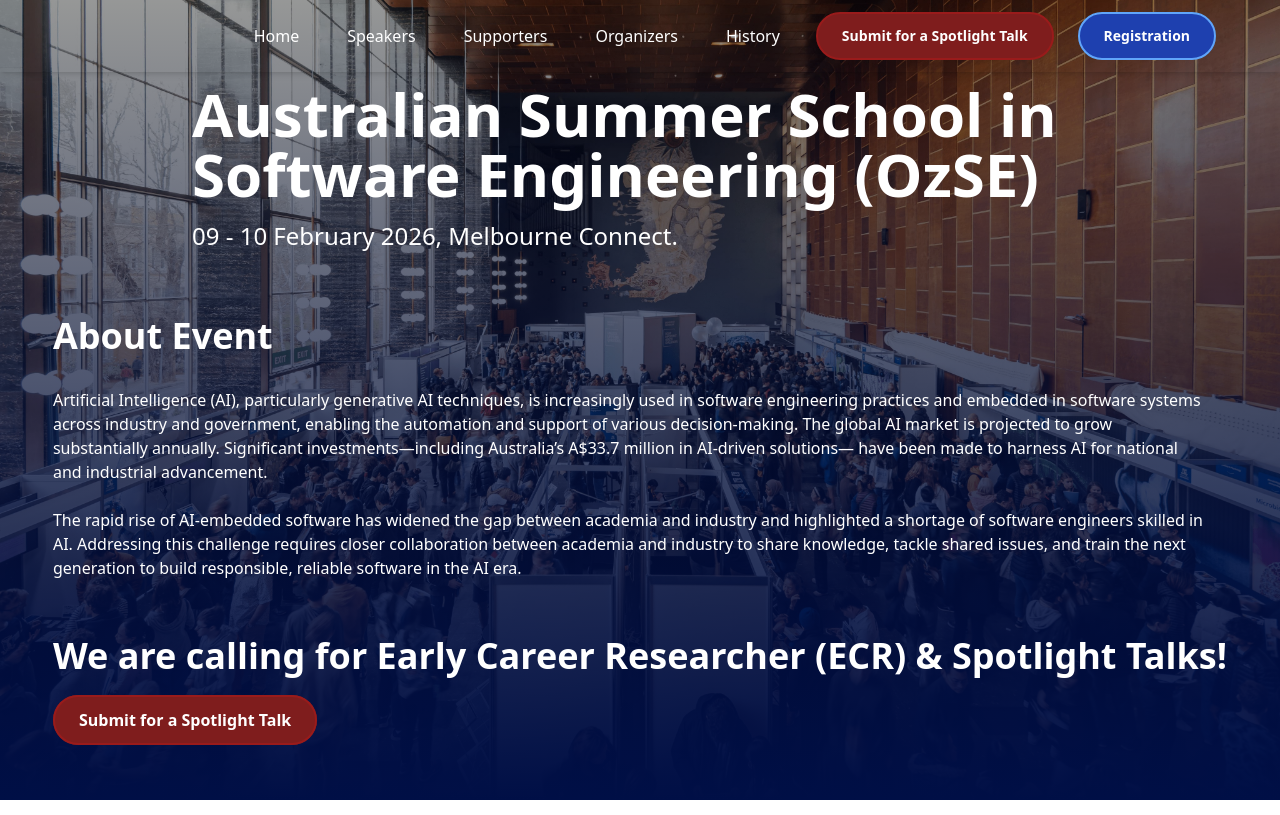
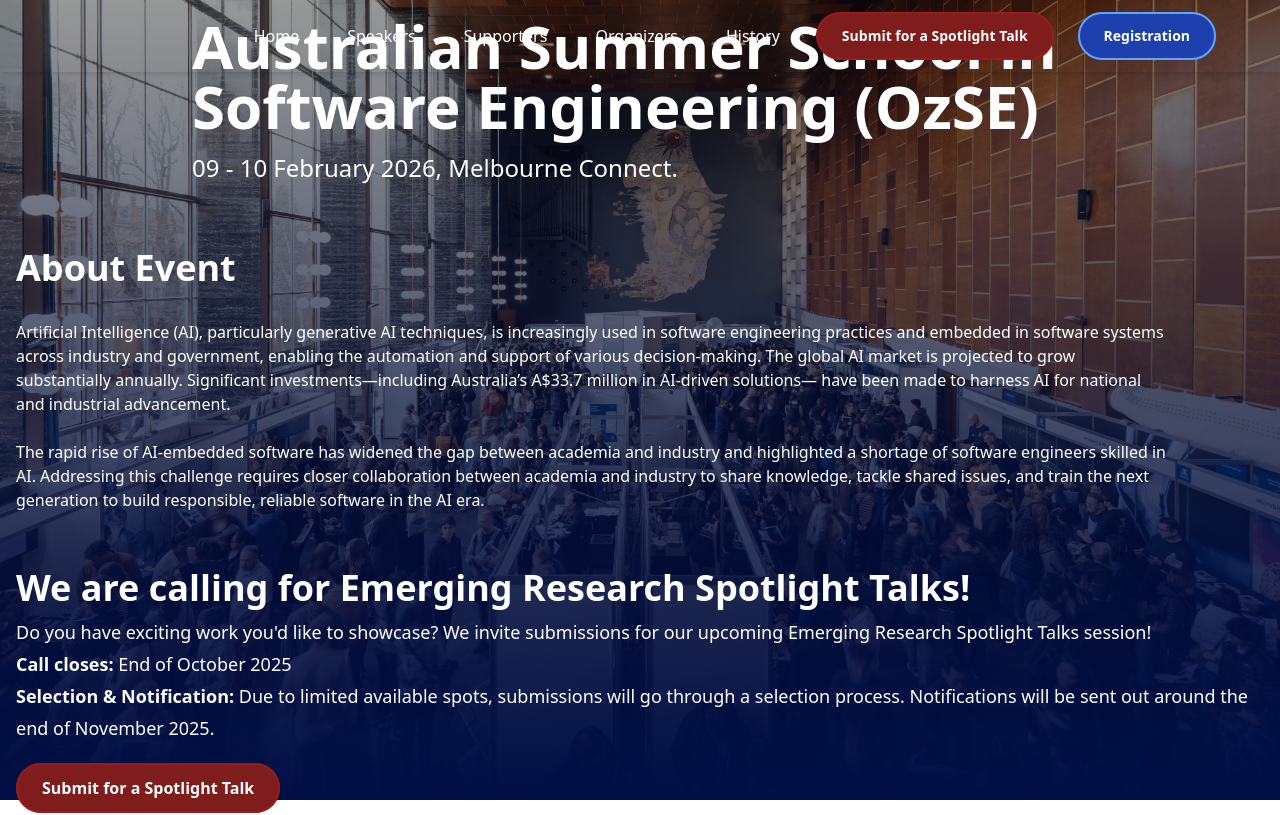
Before and after one commit to ozse-school/ozse-school.github.io, a React (Vite) app: page / in a window 1280 px wide. Shown: the top 815 px of the page. Built offline with nearby package versions, Linux system fonts and the light colour scheme.

Commit message:
adjust calling for ERS

```diff
--- a/src/HomePage/Hero.jsx
+++ b/src/HomePage/Hero.jsx
@@ -40,9 +40,15 @@ function Hero({id}) {
         </div>
         <div>
          <h3 className="text-2xl sm:text-4xl font-bold">
-           We are calling for Early Career Researcher (ECR) & Spotlight Talks!
+           We are calling for Emerging Research Spotlight Talks!
          </h3>
+          <p className="mt-2 text-lg leading-8">
+            Do you have exciting work you'd like to showcase? We invite submissions for our upcoming Emerging Research Spotlight Talks session!<br />
+            <b>Call closes:</b> End of October 2025<br />
+            <b>Selection & Notification:</b> Due to limited available spots, submissions will go through a selection process. Notifications will be sent out around the end of November 2025.
+          </p>
           <div className="mt-8">
+
             <a
                 href="https://forms.office.com/Pages/ResponsePage.aspx?id=z_NbDvQft0aRdlLFOMIqTX0nBKmpNzJImlI7rIncr7RUNzFOQlEwNTc4OElaSDNVREJXUUtaOVFaVy4u"
                 className="px-6 py-3 rounded-full bg-red-900 border-2 border-red-800 text-white font-semibold hover:bg-white hover:text-[#000F46] transition-colors"
```
